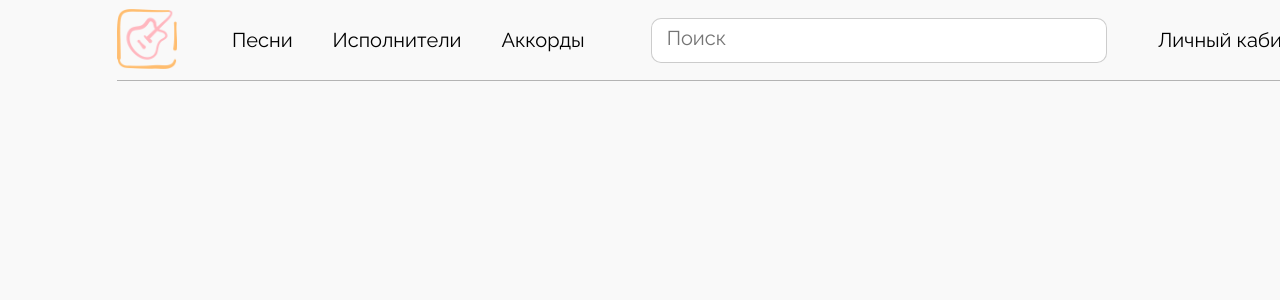
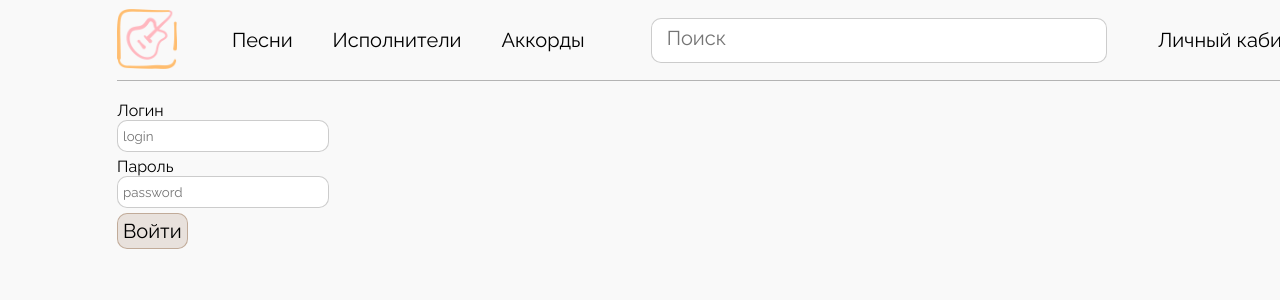
Before and after one commit to Keyko-mb/guitarapp, a Vue app: page /login in a window 1280 px wide. Shown: the top 300 px of the page. Built offline with nearby package versions, Linux system fonts and the light colour scheme.

Commit message:
First mini-page for sign up was added.

```diff
--- a/src/components/AuthorsList.vue
+++ b/src/components/AuthorsList.vue
@@ -25,6 +25,7 @@ export default {
   font-size: 20px;
   font-weight: 400;
   letter-spacing: 2.3px;
+  line-height: 30px;
 }
 
 .link {
--- a/src/components/SongsList.vue
+++ b/src/components/SongsList.vue
@@ -24,6 +24,7 @@ export default {
   font-size: 20px;
   font-weight: 400;
   letter-spacing: 2.3px;
+  line-height: 30px;
 }
 
 .link {
--- a/src/pages/AdminPage.vue
+++ b/src/pages/AdminPage.vue
@@ -87,6 +87,7 @@ h1 {
   font-size: 48px;
   font-weight: 500;
   margin-bottom: 10px;
+  margin-top: 10px;
 }
 
 </style>
--- a/src/pages/AuthorPage.vue
+++ b/src/pages/AuthorPage.vue
@@ -1,7 +1,9 @@
 <template>
   <div class="author">
-    <h1 class="names">{{author.name}}</h1>
-    <h4 class="names">Список песен</h4>
+    <div class="names">
+      <h1>{{author.name}}</h1>
+      <h4>Список песен</h4>
+    </div>
     <div class="songs">
       <songs-list :songs="songs"></songs-list>
     </div>
@@ -51,13 +53,13 @@ export default {
 .names h1 {
   font-size: 48px;
   font-weight: 500;
-  margin-top: 20px;
+  margin-top: 10px;
   margin-bottom: 5px;
 }
 .names h4 {
   color: #885A35;
   font-size: 20px;
   font-weight: 400;
-  margin-bottom: 20px;
+  margin-top: 10px;
 }
 </style>
--- a/src/pages/AuthorsPage.vue
+++ b/src/pages/AuthorsPage.vue
@@ -34,5 +34,6 @@ h1 {
   font-size: 48px;
   font-weight: 500;
   margin-bottom: 10px;
+  margin-top: 10px;
 }
 </style>
--- a/src/pages/ChordsPage.vue
+++ b/src/pages/ChordsPage.vue
@@ -34,6 +34,7 @@ h1 {
   font-size: 48px;
   font-weight: 500;
   margin-bottom: 10px;
+  margin-top: 10px;
 }
 .chords {
   display: flex;
--- /dev/null
+++ b/src/pages/LoginPage.vue
@@ -0,0 +1,52 @@
+<template>
+  <div class="signUp">
+    <form @submit.prevent>
+      <p>Логин</p>
+      <input v-model="user.username" class="input" type="text" placeholder="login">
+      <p>Пароль</p>
+      <input v-model="user.password" class="input" type="password" placeholder="password">
+      <my-button @click="signUp">Войти</my-button>
+    </form>
+  </div>
+</template>
+
+<script>
+import MyButton from "@/components/UI/MyButton.vue";
+import axios from "axios";
+
+export default {
+  components: {MyButton},
+  data() {
+    return {
+      user: {
+        username: "",
+        password: ""
+      }
+    }
+  },
+  methods: {
+    signUp() {
+      axios
+          .post('http://localhost:8084/api/login', this.user)
+          .then((response) => {
+            console.log(response)
+          })
+    },
+  }
+}
+</script>
+
+<style lang="scss" scoped>
+.signUp{
+  margin-top: 20px;
+}
+.input {
+  border-radius: 10px 10px 10px 10px;
+  border: 1px solid rgba(0, 0, 0, 0.20);
+  background: #FFF;
+  width: 200px;
+  height: 20px;
+  padding: 5px;
+  margin-bottom: 5px;
+}
+</style>
--- a/src/pages/SongPage.vue
+++ b/src/pages/SongPage.vue
@@ -6,11 +6,19 @@
         <h4>{{song.author.name}}</h4>
       </div>
       <div class="buttons">
-        <my-button>Шрифт</my-button>
-        <my-button>Прокрутка</my-button>
+        <div class="buttons__size">
+          <my-button @click="fontSize >= 2? fontSize = 2: fontSize += 0.25">+</my-button>
+          <p>Размер текста</p>
+          <my-button @click="fontSize <= 0.75? fontSize = 0.75: fontSize -= 0.25">-</my-button>
+        </div>
+        <div class="buttons__scroll">
+          <my-button>+</my-button>
+          <p>Прокрутка</p>
+          <my-button>-</my-button>
+        </div>
       </div>
       <div class="text">
-        <p v-html="song.text"></p>
+        <p v-html="song.text" :style="{fontSize: fontSize + 'rem'}"></p>
       </div>
     </div>
     <div class="second">
@@ -42,7 +50,8 @@ export default {
         },
         text: ''
       },
-      chords: []
+      chords: [],
+      fontSize: 1.25
     }
   },
 
@@ -75,6 +84,7 @@ export default {
 .song {
   display: grid;
   grid-template-columns: 50% 50%;
+  padding-bottom: 60px;
 }
 .first {
   grid-column-start: 1;
@@ -97,7 +107,7 @@ export default {
 .names h1 {
   font-size: 48px;
   font-weight: 500;
-  margin-top: 20px;
+  margin-top: 10px;
   margin-bottom: 5px;
 }
 .names h4 {
@@ -110,6 +120,15 @@ export default {
   font-size: 20px;
   font-weight: 400;
   display: flex;
+  gap: 30px;
+}
+.buttons__size, .buttons__scroll {
+  display: flex;
+  gap: 5px;
+}
+.buttons__size p, .buttons__scroll p {
+  height:36px;
+  line-height:36px;
 }
 .chords {
   width: 550px;
--- a/src/pages/SongsPage.vue
+++ b/src/pages/SongsPage.vue
@@ -35,5 +35,6 @@ h1 {
   font-size: 48px;
   font-weight: 500;
   margin-bottom: 10px;
+  margin-top: 10px;
 }
 </style>
--- a/src/router/router.js
+++ b/src/router/router.js
@@ -7,6 +7,7 @@ import AccountPage from "@/pages/AccountPage.vue";
 import SongPage from "@/pages/SongPage.vue";
 import AdminPage from "@/pages/AdminPage.vue";
 import AuthorPage from "@/pages/AuthorPage.vue";
+import LoginPage from "@/pages/LoginPage.vue";
 
 const routes = [
     {
@@ -43,6 +44,10 @@ const routes = [
         path: '/admin',
         component: AdminPage
     },
+    {
+        path: '/login',
+        component: LoginPage
+    },
 ]
 
 const router = createRouter({
```
